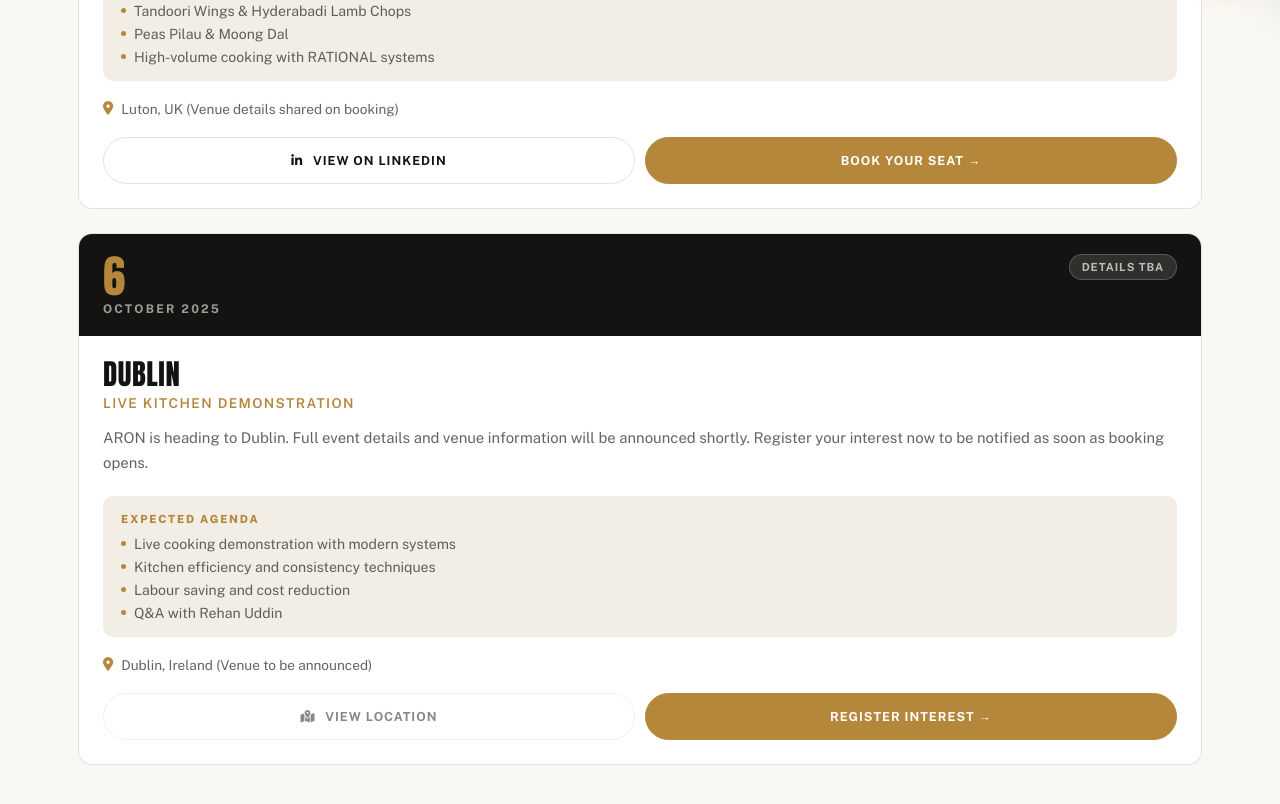
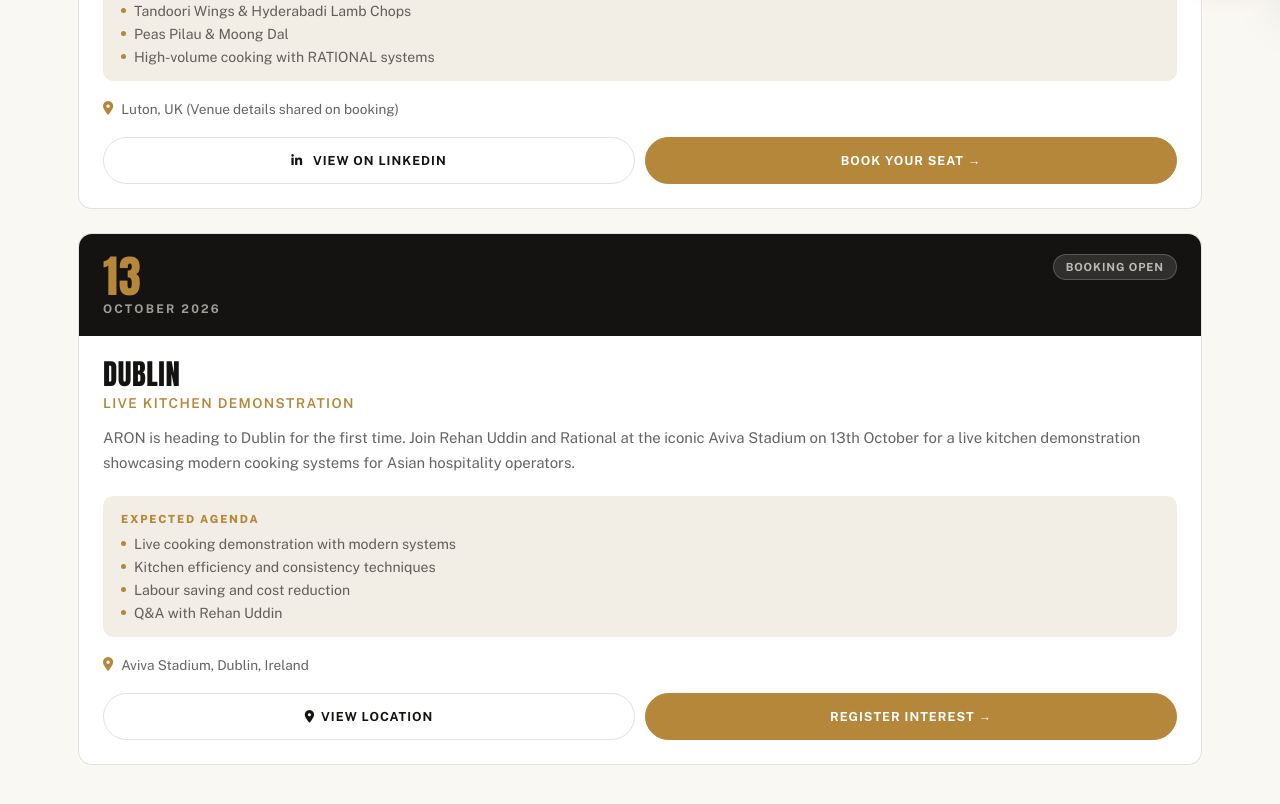
Before and after one commit to AribahMehboob/aron-website-v2, a plain HTML site: page live-demonstrations.html in a window 1280 px wide. Shown: the part 802-1606 px from the top of the page. Drawn offline with nearby package versions, Linux system fonts and the light colour scheme.

Commit message:
Update live-demonstrations.html
live location at dublin

```diff
--- a/live-demonstrations.html
+++ b/live-demonstrations.html
@@ -898,7 +898,7 @@
               </span>
 
               <span class="event-month">
-                September 2025
+                September 2026
               </span>
 
             </div>
@@ -996,18 +996,18 @@
             <div class="event-date-block">
 
               <span class="event-day">
-                6
+                13
               </span>
 
               <span class="event-month">
-                October 2025
+                October 2026
               </span>
 
             </div>
 
 
             <span class="event-status-badge tba">
-              Details TBA
+              Booking Open
             </span>
 
           </div>
@@ -1025,10 +1025,7 @@
 
 
             <p class="event-desc">
-              ARON is heading to Dublin. Full event details and
-              venue information will be announced shortly.
-              Register your interest now to be notified as soon
-              as booking opens.
+              ARON is heading to Dublin for the first time. Join Rehan Uddin and Rational at the iconic Aviva Stadium on 13th October for a live kitchen demonstration showcasing modern cooking systems for Asian hospitality operators.
             </p>
 
 
@@ -1066,7 +1063,7 @@
               <i class="fa-solid fa-location-dot"></i>
 
               <span>
-                Dublin, Ireland (Venue to be announced)
+                Aviva Stadium, Dublin, Ireland
               </span>
 
             </div>
@@ -1074,19 +1071,9 @@
 
             <div class="event-btns">
 
-              <a
-                href="#"
-                class="btn btn-ghost"
-                style="opacity:0.5;cursor:not-allowed;">
-
-                <i
-                  class="fa-solid fa-map-location-dot"
-                  style="margin-right:6px;">
-                </i>
-
-                View Location
-
-              </a>
+              <a href="https://maps.google.com/?q=Aviva+Stadium,+Lansdowne+Road,+Dublin+4,+Ireland" target="_blank" rel="noopener" class="btn btn-ghost" style="opacity:1;pointer-events:auto;cursor:pointer;">
+  <i class="fa-solid fa-location-dot" style="margin-right:6px;"></i>View Location
+</a>
 
 
               <a
```
